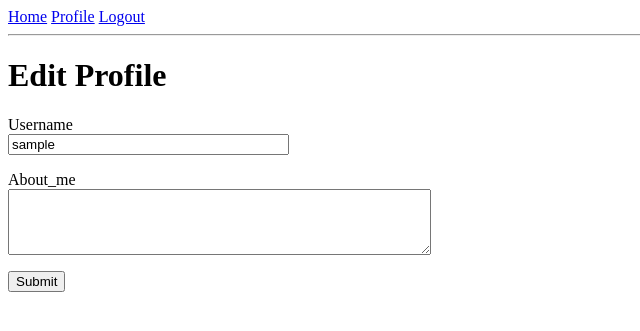
After one commit to infant01han/microblog, a Flask app: page /edit_profile in a window 1280 px wide. The commit adds this page. Shown: the top 331 px of the page, without its empty margins (0-640 px from the left). Run offline with Flask 2, Linux system fonts and the light colour scheme; a user stored in the database is signed in; data comes from the database, SQL or seed files in the repository; both versions use the stored data as it was after the commit.

Commit message:
添加修改用户信息

```diff
--- a/app/forms.py
+++ b/app/forms.py
@@ -6,8 +6,8 @@
 # @Software: PyCharm
 
 from flask_wtf import FlaskForm#从flask_wtf包中导入FlaskForm类
-from wtforms import StringField,PasswordField,BooleanField,SubmitField#导入这些类
-from wtforms.validators import DataRequired, Email, EqualTo, ValidationError
+from wtforms import StringField, PasswordField, BooleanField, TextAreaField, SubmitField  # 导入这些类
+from wtforms.validators import DataRequired, Email, EqualTo, ValidationError, Length
 
 from app.models import User
 
@@ -35,3 +35,8 @@ class RegistrationForm(FlaskForm):
         user = User.query.filter_by(email=email.data).first()
         if user is not None:
             raise ValidationError('Please use a different email address.')
+
+class EditProfileForm(FlaskForm):
+    username = StringField('Username', validators=[DataRequired()])
+    about_me = TextAreaField('About_me', validators=[Length(min=0, max=140)])
+    submit = SubmitField('Submit')
--- a/app/routes.py
+++ b/app/routes.py
@@ -12,7 +12,7 @@ from flask_login import login_user, current_user, logout_user, login_required
 from werkzeug.urls import url_parse
 
 from app import app, db
-from app.forms import LoginForm, RegistrationForm
+from app.forms import LoginForm, RegistrationForm, EditProfileForm
 from app.models import User
 
 # 拦截器
@@ -89,3 +89,17 @@ def user(username):
         {'author':user, 'body':'Test post #2'}
     ]
     return render_template('user.html',user=user,posts=posts)
+
+@app.route('/edit_profile',methods=['GET','POST'])
+def edit_profile():
+    form = EditProfileForm()
+    if form.validate_on_submit():
+        current_user.username = form.username.data
+        current_user.about_me = form.about_me.data
+        db.session.commit()
+        flash('success')
+        return redirect(url_for('edit_profile'))
+    elif request.method == 'GET':
+        form.username.data = current_user.username
+        form.about_me.data = current_user.about_me
+    return render_template('edit_profile.html',title='edit_profile',form=form)
--- /dev/null
+++ b/app/templates/edit_profile.html
@@ -0,0 +1,26 @@
+{% extends "base.html" %}
+
+{% block content %}
+    <h1>Edit Profile</h1>
+    <form action="", method="post">
+        {{ form.hidden_tag() }}
+        <p>
+            {{ form.username.label }}<br>
+            {{ form.username(size=32) }}<br>
+            {% for error in form.username.errors %}
+                <span style="color:red;">[{{ error }}]</span>
+            {% endfor %}
+        </p>
+
+        <p>
+            {{ form.about_me.label }}<br>
+            {{ form.about_me(cols=50, rows=4) }}<br>
+            {% for error in form.about_me.errors %}
+                <span style="color:red;">[{{ error }}]</span>
+            {% endfor %}
+        </p>
+        <p>
+            {{ form.submit() }}
+        </p>
+    </form>
+{% endblock %}
--- a/app/templates/user.html
+++ b/app/templates/user.html
@@ -12,6 +12,11 @@
                 {% if user.last_seen %}
                     <p>Last seen on:{{user.last_seen}}</p>
                 {% endif %}
+                {% if user == current_user %}
+                    <p>
+                        <a href="{{ url_for('edit_profile') }}">Edit your profile</a>
+                    </p>
+                {% endif %}
             </td>
         </tr>
     </table>
```
Also changed, not shown: app.db.
